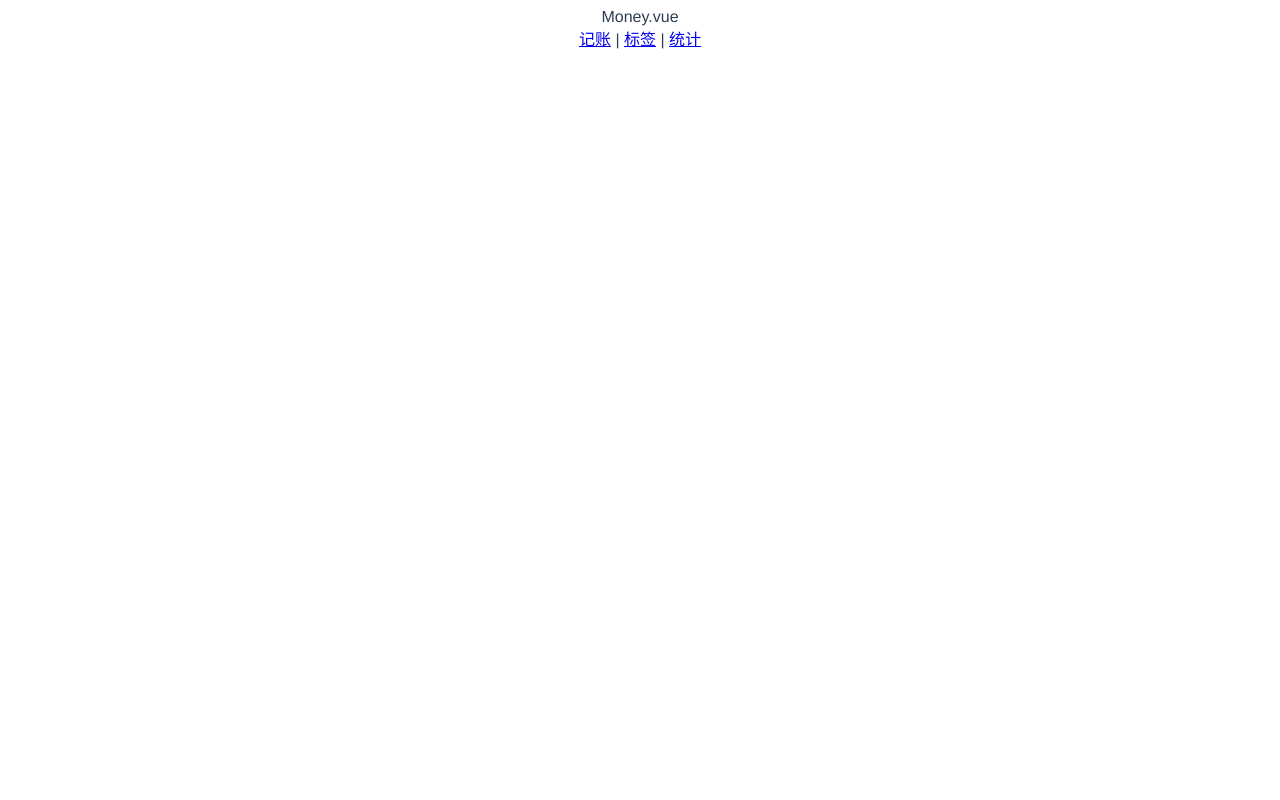
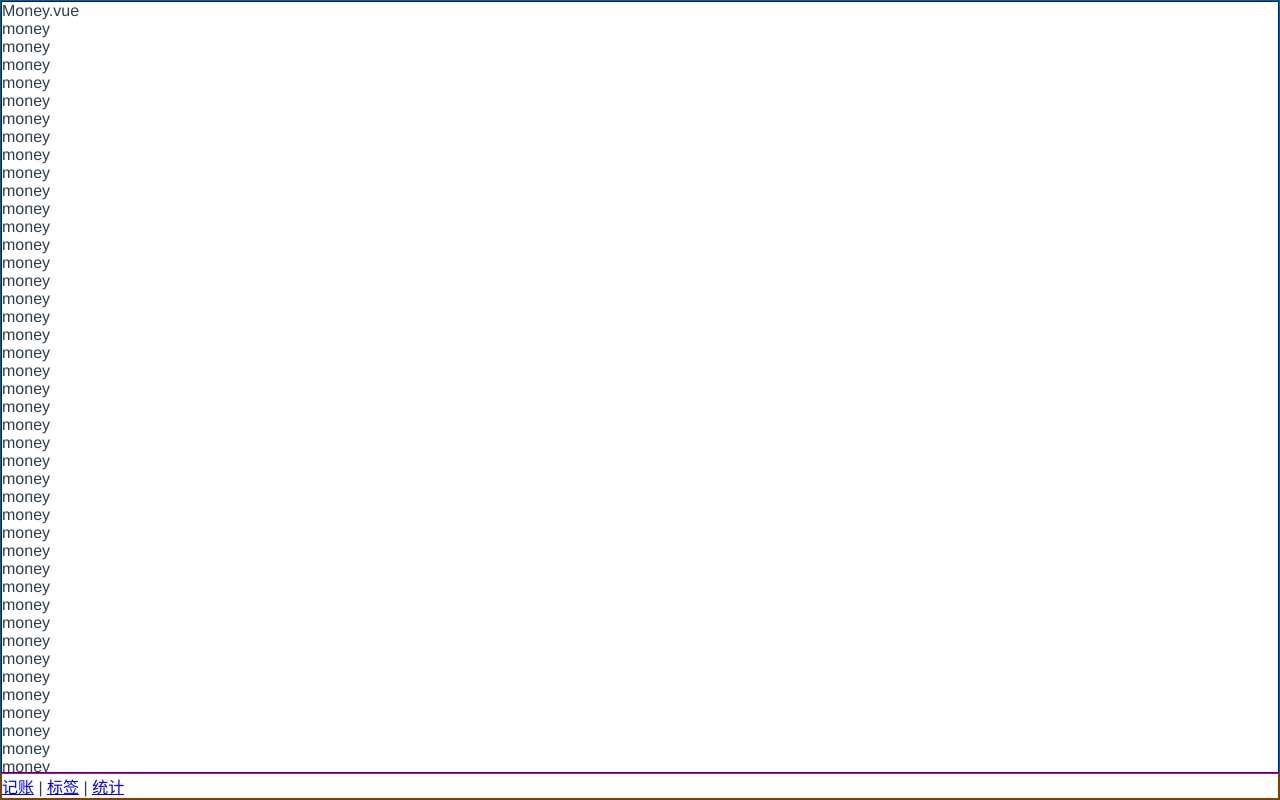
Before and after one commit to jgorijinal/morney-test, a Vue app: page /#/money in a window 1280 px wide. Built offline with nearby package versions, Linux system fonts and the light colour scheme.

Commit message:
money页面布局

```diff
--- a/src/App.vue
+++ b/src/App.vue
@@ -11,14 +11,14 @@
 }
 </script>
 <style lang="scss">
-body {
-
+*{
+  margin: 0;padding: 0;box-sizing: border-box;
 }
 #app {
   font-family: Avenir, Helvetica, Arial, sans-serif;
   -webkit-font-smoothing: antialiased;
   -moz-osx-font-smoothing: grayscale;
-  text-align: center;
+  //text-align: center;
   color: #2c3e50;
 }
 
--- a/src/components/Nav.vue
+++ b/src/components/Nav.vue
@@ -1,5 +1,5 @@
 <template>
-  <div>
+  <div class="nav">
     <router-link to="/money">记账</router-link>
     |
     <router-link to="/labels">标签</router-link>
@@ -15,5 +15,7 @@
 </script>
 
 <style scoped>
-
+.nav {
+  border:1px solid red;
+}
 </style>
--- a/src/views/Money.vue
+++ b/src/views/Money.vue
@@ -1,7 +1,111 @@
 <template>
-  <div>
-    Money.vue
-    <Nav/>
+  <div class="nav-wrapper">
+    <div class="content">
+      <p>Money.vue</p>
+      <p>money</p>
+      <p>money</p>
+      <p>money</p>
+      <p>money</p>
+      <p>money</p>
+      <p>money</p>
+      <p>money</p>
+      <p>money</p>
+      <p>money</p>
+      <p>money</p>
+      <p>money</p>
+      <p>money</p>
+      <p>money</p>
+      <p>money</p>
+      <p>money</p>
+      <p>money</p>
+      <p>money</p>
+      <p>money</p>
+      <p>money</p>
+      <p>money</p>
+      <p>money</p>
+      <p>money</p>
+      <p>money</p>
+      <p>money</p>
+      <p>money</p>
+      <p>money</p>
+      <p>money</p>
+      <p>money</p>
+      <p>money</p>
+      <p>money</p>
+      <p>money</p>
+      <p>money</p>
+      <p>money</p>
+      <p>money</p>
+      <p>money</p>
+      <p>money</p>
+      <p>money</p>
+      <p>money</p>
+      <p>money</p>
+      <p>money</p>
+      <p>money</p>
+      <p>money</p>
+      <p>money</p>
+      <p>money</p>
+      <p>money</p>
+      <p>money</p>
+      <p>money</p>
+      <p>money</p>
+      <p>money</p>
+      <p>money</p>
+      <p>money</p>
+      <p>money</p>
+      <p>money</p>
+      <p>money</p>
+      <p>money</p>
+      <p>money</p>
+      <p>money</p>
+      <p>money</p>
+      <p>money</p>
+      <p>money</p>
+      <p>money</p>
+      <p>money</p>
+      <p>money</p>
+      <p>money</p>
+      <p>money</p>
+      <p>money</p>
+      <p>money</p>
+      <p>money</p>
+      <p>money</p>
+      <p>money</p>
+      <p>money</p>
+      <p>money</p>
+      <p>money</p>
+      <p>money</p>
+      <p>money</p>
+      <p>money</p>
+      <p>money</p>
+      <p>money</p>
+      <p>money</p>
+      <p>money</p>
+      <p>money</p>
+      <p>money</p>
+      <p>money</p>
+      <p>money</p>
+      <p>money</p>
+      <p>money</p>
+      <p>money</p>
+      <p>money</p>
+      <p>money</p>
+      <p>money</p>
+      <p>money</p>
+      <p>money</p>
+      <p>money</p>
+      <p>money</p>
+      <p>money</p>
+      <p>money</p>
+      <p>money</p>
+      <p>money</p>
+      <p>money</p>
+      <p>money</p>
+    </div>
+    <div>
+      <Nav/>
+    </div>
   </div>
 </template>
 
@@ -12,5 +116,15 @@
 </script>
 
 <style scoped>
-
+.nav-wrapper {
+  display: flex;
+  flex-direction: column;
+  border: 1px solid green;
+  height:100vh;
+}
+.content {
+  border: 1px solid blue;
+  flex-grow: 1;
+  overflow: auto;
+}
 </style>
```
